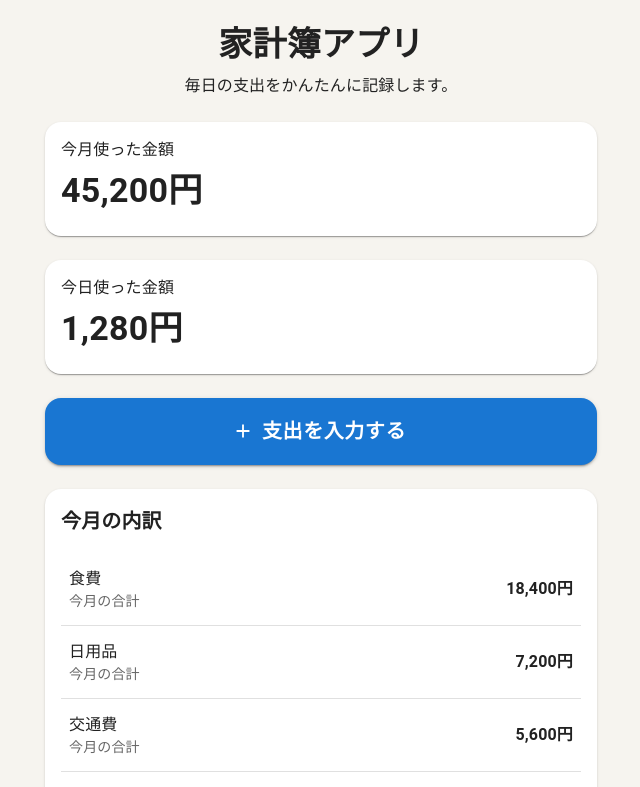
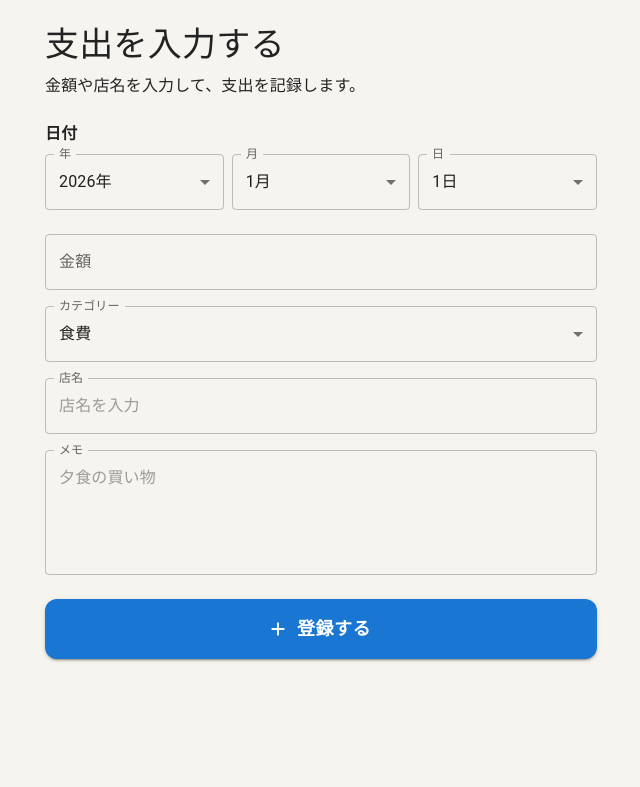
Before and after one commit to ryusei-yaku/kakeibo-app, a React (Vite) app: page / in a window 1280 px wide. Shown: the top 787 px of the page, without its empty margins (319-959 px from the left). Built offline with nearby package versions, Linux system fonts and the light colour scheme.

Commit message:
支出入力画面のUIを作成

```diff
--- a/src/App.tsx
+++ b/src/App.tsx
@@ -1,7 +1,8 @@
+import ExpenseFormPage from "./features/expenses/ExpenseFormPage";
 import HomePage from "./features/home/HomePage";
 
 function App() {
-  return <HomePage />;
+  return <ExpenseFormPage />;
 }
 
 export default App;
--- /dev/null
+++ b/src/features/expenses/ExpenseFormPage.tsx
@@ -0,0 +1,128 @@
+import AddIcon from "@mui/icons-material/Add";
+import { Box, Button, Container, MenuItem, TextField, Typography } from "@mui/material";
+
+const categories = [
+    { id: "food", name: "食費" },
+    { id: "daily", name: "日用品" },
+    { id: "transportation", name: "交通費" },
+    { id: "medical", name: "医療費" },
+    { id: "entertainment", name: "娯楽" },
+    { id: "other", name: "その他" },
+];
+
+const years = [2025, 2026, 2027, 2028];
+const months = Array.from({ length: 12 }, (_, index) => index + 1);
+const days = Array.from({ length: 31 }, (_, index) => index + 1);
+
+function ExpenseFormPage() {
+    return (
+        <Box sx={{ minHeight: "100vh", backgroundColor: "#f6f4ef", py: 3 }}>
+            <Container maxWidth="sm">
+                <Typography variant="h4" component="h1" sx={{ fontSize: "bold" }}>
+                    支出を入力する
+                </Typography>
+
+                <Typography color="text.secondary" sx={{ mt: 1 }}>
+                    金額や店名を入力して、支出を記録します。
+                </Typography>
+
+                <Typography sx={{ mt: 3, fontWeight: "bold" }}>
+                    日付
+                </Typography>
+                <Box sx={{ display: "flex", gap: 1, mt: 1 }}>
+
+
+                    <TextField select label="年" defaultValue={2026} fullWidth>
+                        {years.map((year) => (
+                            <MenuItem key={year} value={year}>
+                                {year}年
+                            </MenuItem>
+                        ))}
+                    </TextField>
+
+                    <TextField select label="月" defaultValue={1} fullWidth>
+                        {months.map((month) => (
+                            <MenuItem key={month} value={month}>
+                                {month}月
+                            </MenuItem>
+                        ))}
+                    </TextField>
+
+                    <TextField select label="日" defaultValue={1} fullWidth>
+                        {days.map((day) => (
+                            <MenuItem key={day} value={day}>
+                                {day}日
+                            </MenuItem>
+                        ))}
+                    </TextField>
+                </Box>
+                <TextField
+                    label="金額"
+                    type="number"
+                    placeholder="金額を数字で入力"
+                    fullWidth
+                    sx={{ mt: 3 }}
+                />
+
+                <TextField
+                    select
+                    label="カテゴリー"
+                    defaultValue="food"
+                    fullWidth
+                    sx={{ mt: 2 }}
+                >
+                    {categories.map((category) => (
+                        <MenuItem key={category.id} value={category.id}>
+                            {category.name}
+                        </MenuItem>
+                    ))}
+                </TextField>
+
+                <TextField
+                    label="店名"
+                    type="string"
+                    placeholder="店名を入力"
+                    fullWidth
+                    sx={{ mt: 2 }}
+                    slotProps={{
+                        inputLabel: {
+                            shrink: true,
+                        }
+                    }}
+                />
+
+                <TextField
+                    label="メモ"
+                    placeholder="夕食の買い物"
+                    multiline
+                    minRows={4}
+                    fullWidth
+                    sx={{ mt: 2 }}
+                    slotProps={{
+                        inputLabel: {
+                            shrink: true,
+                        }
+                    }}
+                />
+
+                <Button
+                    variant="contained"
+                    size="large"
+                    startIcon={<AddIcon />}
+                    fullWidth
+                    sx={{
+                        mt: 3,
+                        py: 1.8,
+                        borderRadius: 3,
+                        fontSize: 18,
+                        fontWeight: "bold"
+                    }}
+                >
+                    登録する
+                </Button>
+            </Container>
+        </Box>
+    )
+}
+
+export default ExpenseFormPage;
```
